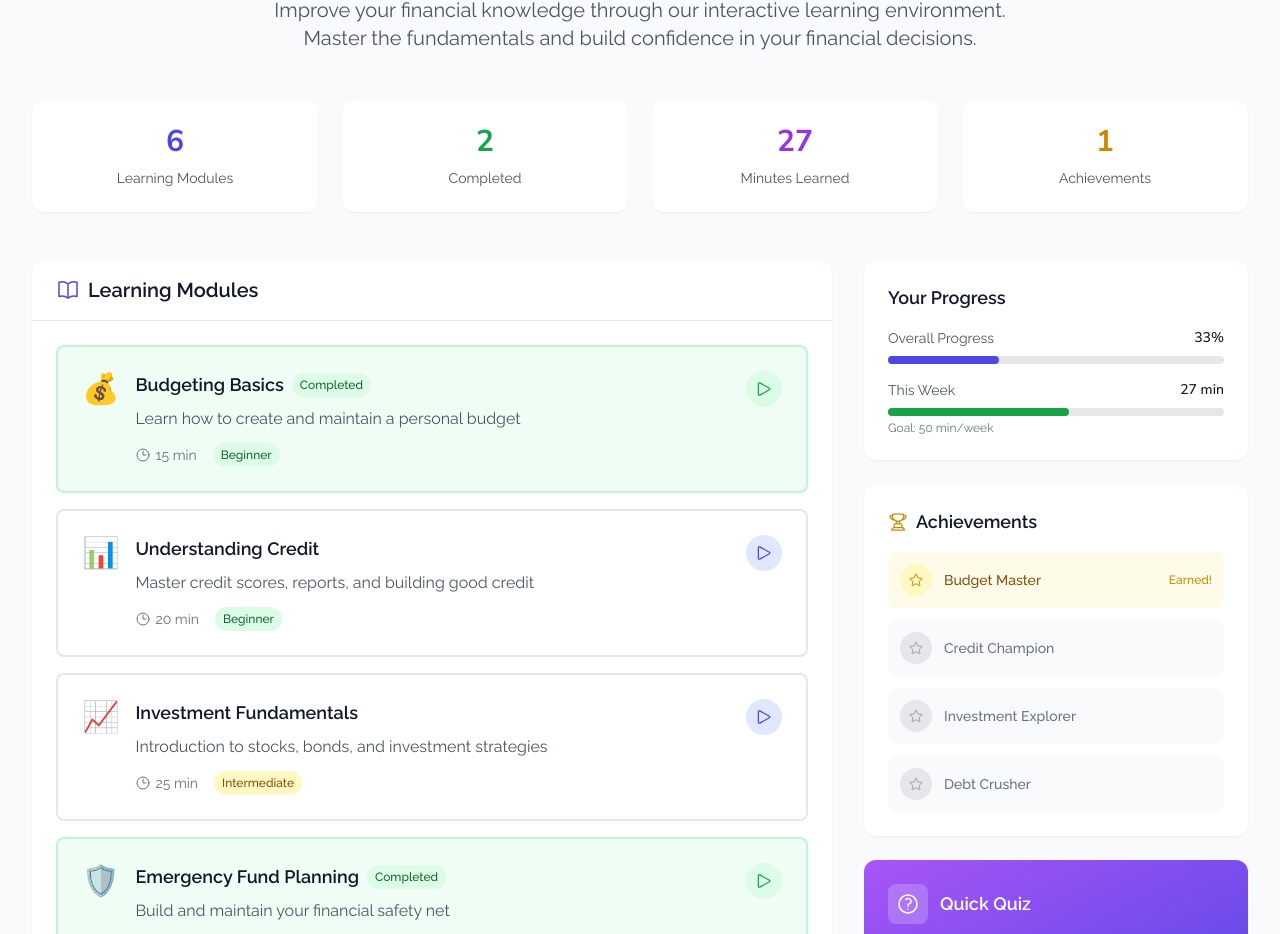
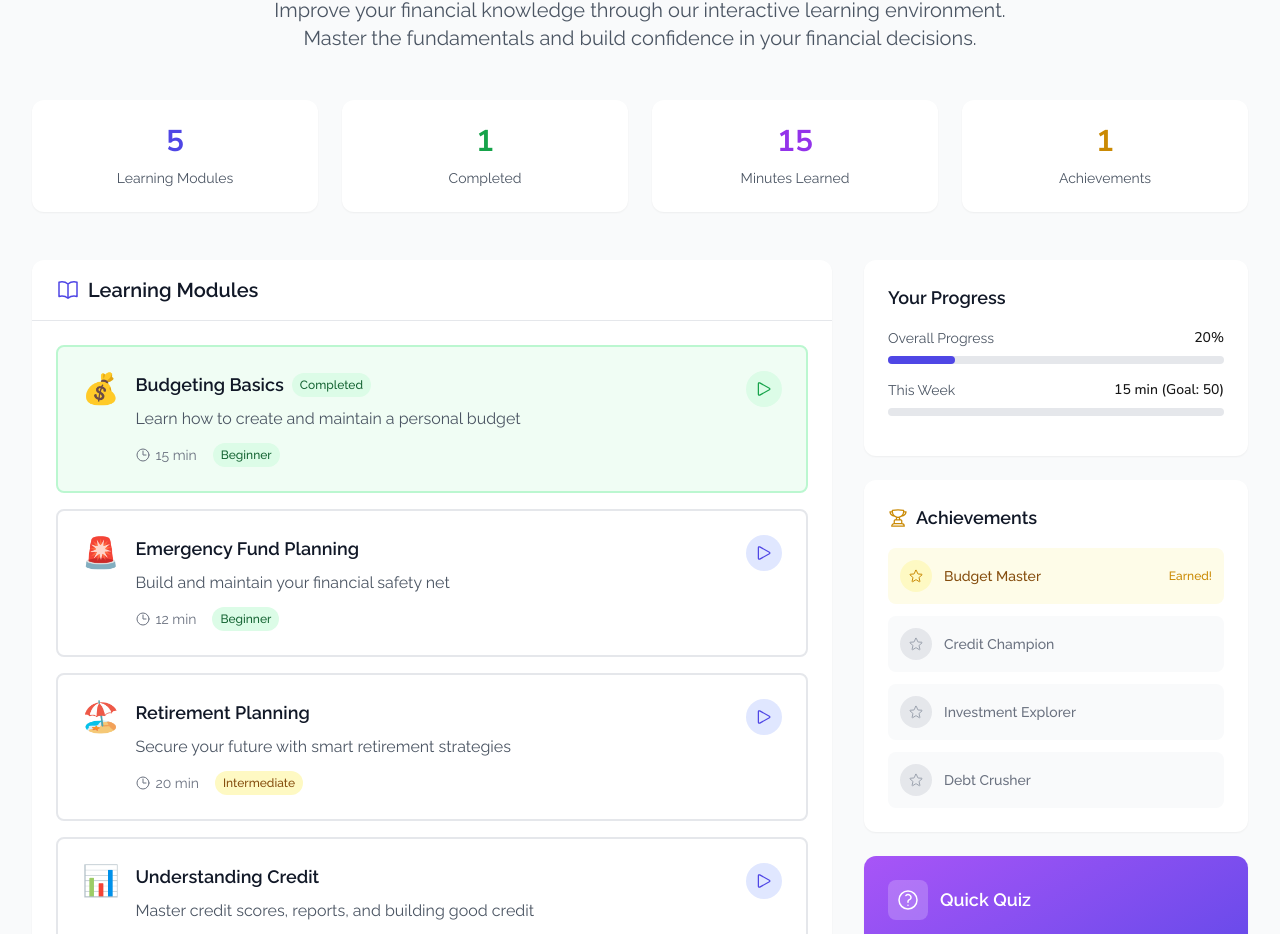
Before and after one commit to srihari-das/financepro_app, a Next.js app: page /financial-literacy in a window 1280 px wide. Shown: the part 156-1090 px from the top of the page. Built offline with nearby package versions, Linux system fonts and the light colour scheme; no server answers.

Commit message:
Make learning-module cards clickable and link to Streamlit courses

```diff
--- a/src/app/financial-literacy/page.tsx
+++ b/src/app/financial-literacy/page.tsx
@@ -15,7 +15,26 @@ export default function FinancialLiteracyHub() {
       duration: '15 min',
       difficulty: 'Beginner',
       completed: true,
-      icon: '💰'
+      icon: '💰',
+      link: 'https://financial-literacy-courses.streamlit.app/Budgeting'
+    },
+    {
+      title: 'Emergency Fund Planning',
+      description: 'Build and maintain your financial safety net',
+      duration: '12 min',
+      difficulty: 'Beginner',
+      completed: false,
+      icon: '🚨',
+      link: 'https://financial-literacy-courses.streamlit.app/Emergency-Funds'
+    },
+    {
+      title: 'Retirement Planning',
+      description: 'Secure your future with smart retirement strategies',
+      duration: '20 min',
+      difficulty: 'Intermediate',
+      completed: false,
+      icon: '🏖️',
+      link: 'https://financial-literacy-courses.streamlit.app/Retirement-Planning'
     },
     {
       title: 'Understanding Credit',
@@ -23,40 +42,18 @@ export default function FinancialLiteracyHub() {
       duration: '20 min',
       difficulty: 'Beginner',
       completed: false,
-      icon: '📊'
+      icon: '📊',
+      link: 'https://financial-literacy-courses.streamlit.app/Credit'
     },
     {
-      title: 'Investment Fundamentals',
-      description: 'Introduction to stocks, bonds, and investment strategies',
+      title: 'Debt Management',
+      description: 'Learn to manage and reduce debt effectively',
       duration: '25 min',
       difficulty: 'Intermediate',
       completed: false,
-      icon: '📈'
+      icon: '💳',
+      link: 'https://financial-literacy-courses.streamlit.app/Debt-Management'
     },
-    {
-      title: 'Emergency Fund Planning',
-      description: 'Build and maintain your financial safety net',
-      duration: '12 min',
-      difficulty: 'Beginner',
-      completed: true,
-      icon: '🛡️'
-    },
-    {
-      title: 'Debt Management',
-      description: 'Strategies for paying off debt effectively',
-      duration: '18 min',
-      difficulty: 'Intermediate',
-      completed: false,
-      icon: '🎯'
-    },
-    {
-      title: 'Retirement Planning',
-      description: 'Long-term wealth building and retirement strategies',
-      duration: '30 min',
-      difficulty: 'Advanced',
-      completed: false,
-      icon: '🌅'
-    }
   ]
 
   const achievements = [
@@ -66,22 +63,21 @@ export default function FinancialLiteracyHub() {
     { title: 'Debt Crusher', earned: false }
   ]
 
-  // Calculate dynamic stats
-  const completedModules = learningModules.filter(module => module.completed).length
+  // Dynamic stats
+  const completedModules = learningModules.filter(m => m.completed).length
   const totalMinutesLearned = learningModules
-    .filter(module => module.completed)
-    .reduce((total, module) => total + parseInt(module.duration), 0)
-  const earnedAchievements = achievements.filter(achievement => achievement.earned).length
+    .filter(m => m.completed)
+    .reduce((t, m) => t + parseInt(m.duration), 0)
+  const earnedAchievements = achievements.filter(a => a.earned).length
   const overallProgress = Math.round((completedModules / learningModules.length) * 100)
 
   return (
     <div className="min-h-screen bg-gray-50 py-8">
       <div className="max-w-7xl mx-auto px-4 sm:px-6 lg:px-8">
+
         {/* Header */}
         <div className="text-center mb-12">
-          <h1 className="text-4xl font-bold text-gray-900 mb-4">
-            Financial Literacy Hub
-          </h1>
+          <h1 className="text-4xl font-bold text-gray-900 mb-4">Financial Literacy Hub</h1>
           <p className="text-xl text-gray-600 max-w-3xl mx-auto">
             Improve your financial knowledge through our interactive learning environment.
             Master the fundamentals and build confidence in your financial decisions.
@@ -90,22 +86,10 @@ export default function FinancialLiteracyHub() {
 
         {/* Stats Overview */}
         <div className="grid md:grid-cols-4 gap-6 mb-12">
-          <div className="bg-white rounded-xl shadow-sm p-6 text-center">
-            <div className="text-3xl font-bold text-indigo-600 mb-2 font-numeric">{learningModules.length}</div>
-            <div className="text-sm text-gray-600">Learning Modules</div>
-          </div>
-          <div className="bg-white rounded-xl shadow-sm p-6 text-center">
-            <div className="text-3xl font-bold text-green-600 mb-2 font-numeric">{completedModules}</div>
-            <div className="text-sm text-gray-600">Completed</div>
-          </div>
-          <div className="bg-white rounded-xl shadow-sm p-6 text-center">
-            <div className="text-3xl font-bold text-purple-600 mb-2 font-numeric">{totalMinutesLearned}</div>
-            <div className="text-sm text-gray-600">Minutes Learned</div>
-          </div>
-          <div className="bg-white rounded-xl shadow-sm p-6 text-center">
-            <div className="text-3xl font-bold text-yellow-600 mb-2 font-numeric">{earnedAchievements}</div>
-            <div className="text-sm text-gray-600">Achievements</div>
-          </div>
+          <StatBox value={learningModules.length} label="Learning Modules" color="indigo" />
+          <StatBox value={completedModules} label="Completed" color="green" />
+          <StatBox value={totalMinutesLearned} label="Minutes Learned" color="purple" />
+          <StatBox value={earnedAchievements} label="Achievements" color="yellow" />
         </div>
 
         <div className="grid lg:grid-cols-3 gap-8">
@@ -121,26 +105,26 @@ export default function FinancialLiteracyHub() {
 
               <div className="p-6 space-y-4">
                 {learningModules.map((module, index) => (
-                  <div
+                  <a
                     key={index}
-                    className={`p-6 rounded-lg border-2 transition-all hover:shadow-md cursor-pointer ${
-                      module.completed
+                    href={module.link}
+                    target="_blank"
+                    rel="noopener noreferrer"
+                    className={`block p-6 rounded-lg border-2 transition-all hover:shadow-md
+                      ${module.completed
                         ? 'border-green-200 bg-green-50'
-                        : 'border-gray-200 bg-white hover:border-indigo-200'
-                    }`}
+                        : 'border-gray-200 bg-white hover:border-indigo-200'}`}
                   >
                     <div className="flex items-start justify-between">
                       <div className="flex items-start space-x-4">
                         <div className="text-3xl">{module.icon}</div>
                         <div className="flex-1">
                           <div className="flex items-center space-x-2 mb-2">
-                            <h3 className="text-lg font-semibold text-gray-900">
-                              {module.title}
-                            </h3>
+                            <h3 className="text-lg font-semibold text-gray-900">{module.title}</h3>
                             {module.completed && (
-                              <div className="bg-green-100 text-green-800 text-xs px-2 py-1 rounded-full font-medium">
+                              <span className="bg-green-100 text-green-800 text-xs px-2 py-1 rounded-full font-medium">
                                 Completed
-                              </div>
+                              </span>
                             )}
                           </div>
                           <p className="text-gray-600 mb-3">{module.description}</p>
@@ -149,56 +133,71 @@ export default function FinancialLiteracyHub() {
                               <ClockIcon className="h-4 w-4 mr-1" />
                               {module.duration}
                             </div>
-                            <div className={`px-2 py-1 rounded-full text-xs font-medium ${
-                              module.difficulty === 'Beginner' ? 'bg-green-100 text-green-800' :
-                              module.difficulty === 'Intermediate' ? 'bg-yellow-100 text-yellow-800' :
-                              'bg-red-100 text-red-800'
-                            }`}>
+                            <span
+                              className={`px-2 py-1 rounded-full text-xs font-medium ${
+                                module.difficulty === 'Beginner'
+                                  ? 'bg-green-100 text-green-800'
+                                  : module.difficulty === 'Intermediate'
+                                  ? 'bg-yellow-100 text-yellow-800'
+                                  : 'bg-red-100 text-red-800'
+                              }`}
+                            >
                               {module.difficulty}
+                            </span>
                           </div>
                         </div>
                       </div>
-                      </div>
-                      <button className={`p-2 rounded-full ${
+                      <div
+                        className={`p-2 rounded-full ${
                           module.completed
                             ? 'bg-green-100 text-green-600'
-                          : 'bg-indigo-100 text-indigo-600 hover:bg-indigo-200'
-                      } transition-colors`}>
+                            : 'bg-indigo-100 text-indigo-600'
+                        }`}
+                      >
                         <PlayIcon className="h-5 w-5" />
-                      </button>
                       </div>
                     </div>
+                  </a>
                 ))}
               </div>
             </div>
           </div>
 
           {/* Sidebar */}
+          <Sidebar
+            overallProgress={overallProgress}
+            totalMinutesLearned={totalMinutesLearned}
+            achievements={achievements}
+          />
+        </div>
+      </div>
+    </div>
+  )
+}
+
+/* ---------- Small helper components for brevity ---------- */
+function StatBox({ value, label, color }) {
+  return (
+    <div className="bg-white rounded-xl shadow-sm p-6 text-center">
+      <div className={`text-3xl font-bold text-${color}-600 mb-2 font-numeric`}>{value}</div>
+      <div className="text-sm text-gray-600">{label}</div>
+    </div>
+  )
+}
+
+function Sidebar({ overallProgress, totalMinutesLearned, achievements }) {
+  return (
     <div className="space-y-6">
       {/* Progress */}
       <div className="bg-white rounded-xl shadow-sm p-6">
         <h3 className="text-lg font-semibold text-gray-900 mb-4">Your Progress</h3>
-              <div className="space-y-4">
-                <div>
-                  <div className="flex justify-between text-sm mb-2">
-                    <span className="text-gray-600">Overall Progress</span>
-                    <span className="font-medium font-numeric">{overallProgress}%</span>
-                  </div>
-                  <div className="w-full bg-gray-200 rounded-full h-2">
-                    <div className="bg-indigo-600 h-2 rounded-full" style={{ width: `${overallProgress}%` }}></div>
-                  </div>
-                </div>
-                <div>
-                  <div className="flex justify-between text-sm mb-2">
-                    <span className="text-gray-600">This Week</span>
-                    <span className="font-medium font-numeric">{totalMinutesLearned} min</span>
-                  </div>
-                  <div className="w-full bg-gray-200 rounded-full h-2">
-                    <div className="bg-green-600 h-2 rounded-full" style={{ width: `${Math.min(100, (totalMinutesLearned / 50) * 100)}%` }}></div>
-                  </div>
-                  <div className="text-xs text-gray-500 mt-1">Goal: 50 min/week</div>
-                </div>
-              </div>
+        <ProgressBar label="Overall Progress" value={overallProgress} color="indigo" />
+        <ProgressBar
+          label="This Week"
+          value={Math.min(100, (totalMinutesLearned / 50) * 100)}
+          color="green"
+          extra={`${totalMinutesLearned} min (Goal: 50)`}
+        />
       </div>
 
       {/* Achievements */}
@@ -208,30 +207,22 @@ export default function FinancialLiteracyHub() {
           Achievements
         </h3>
         <div className="space-y-3">
-                {achievements.map((achievement, index) => (
+          {achievements.map((a, i) => (
             <div
-                    key={index}
+              key={i}
               className={`flex items-center space-x-3 p-3 rounded-lg ${
-                      achievement.earned ? 'bg-yellow-50' : 'bg-gray-50'
+                a.earned ? 'bg-yellow-50' : 'bg-gray-50'
               }`}
             >
-                    <div className={`p-2 rounded-full ${
-                      achievement.earned ? 'bg-yellow-100' : 'bg-gray-200'
-                    }`}>
-                      <StarIcon className={`h-4 w-4 ${
-                        achievement.earned ? 'text-yellow-600' : 'text-gray-400'
-                      }`} />
+              <div className={`p-2 rounded-full ${a.earned ? 'bg-yellow-100' : 'bg-gray-200'}`}>
+                <StarIcon
+                  className={`h-4 w-4 ${a.earned ? 'text-yellow-600' : 'text-gray-400'}`}
+                />
               </div>
-                    <div className="flex-1">
-                      <div className={`text-sm font-medium ${
-                        achievement.earned ? 'text-yellow-800' : 'text-gray-500'
-                      }`}>
-                        {achievement.title}
+              <div className="flex-1 text-sm font-medium">
+                <span className={a.earned ? 'text-yellow-800' : 'text-gray-500'}>{a.title}</span>
               </div>
-                    </div>
-                    {achievement.earned && (
-                      <div className="text-xs text-yellow-600 font-medium">Earned!</div>
-                    )}
+              {a.earned && <span className="text-xs text-yellow-600 font-medium">Earned!</span>}
             </div>
           ))}
         </div>
@@ -253,25 +244,36 @@ export default function FinancialLiteracyHub() {
         </button>
       </div>
 
-{/* Streamlit Financial Tutor Embed */}
+      {/* Streamlit Embed */}
       <div className="bg-white rounded-xl shadow-sm p-6">
-  <h3 className="text-lg font-semibold text-gray-900 mb-4">
-    💵 Financial Literacy Tutor
-  </h3>
+        <h3 className="text-lg font-semibold text-gray-900 mb-4">💵 Financial Literacy Tutor</h3>
         <iframe
           src="https://financial-literacy.streamlit.app/?embed=true"
           style={{
             width: '100%',
-      height: '600px',   // adjust as needed
+            height: '600px',
             border: '1px solid #e5e7eb',
             borderRadius: '0.75rem'
           }}
           title="Financial Literacy Tutor"
         />
       </div>
+    </div>
+  )
+}
 
+function ProgressBar({ label, value, color, extra }) {
+  return (
+    <div className="mb-4">
+      <div className="flex justify-between text-sm mb-2">
+        <span className="text-gray-600">{label}</span>
+        <span className="font-medium font-numeric">{extra || `${Math.round(value)}%`}</span>
       </div>
-        </div>
+      <div className="w-full bg-gray-200 rounded-full h-2">
+        <div
+          className={`bg-${color}-600 h-2 rounded-full`}
+          style={{ width: `${value}%` }}
+        />
       </div>
     </div>
   )
```
Lines whose indentation alone changed are shown as unchanged.
